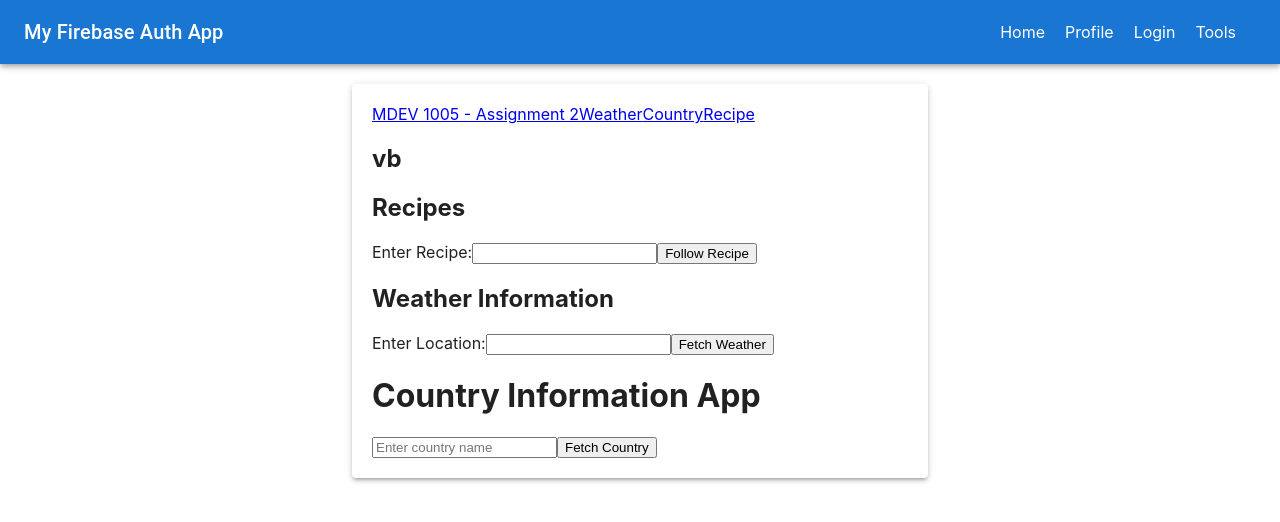
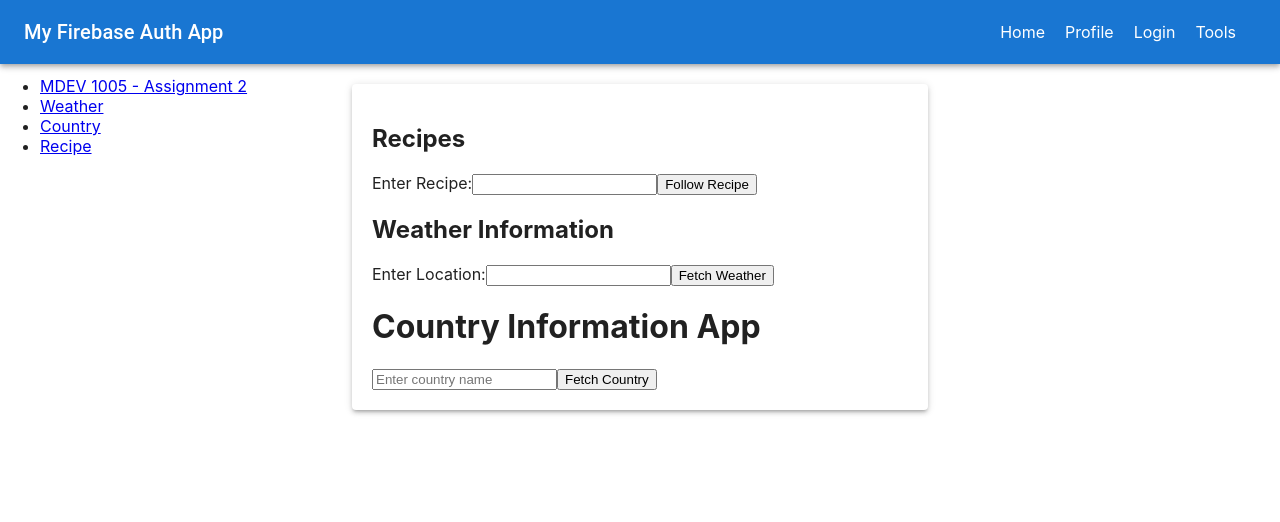
Before and after one commit to Charvi200557117/WebApplicationAssignment2, a React (Create React App) app: page /dashboard in a window 1280 px wide. Shown: the top 522 px of the page. Built offline with nearby package versions, Linux system fonts and the light colour scheme; no server answers.

Commit message:
side bar

```diff
--- a/src/Sidebar.js
+++ b/src/Sidebar.js
@@ -1,32 +1,33 @@
 import React from "react";
 import { Link } from "react-router-dom";
-// import { FontAwesomeIcon } from "@fortawesome/react-fontawesome";
-// import {
-//   faChevronRight,
-//   faChevronLeft,
-// } from "@fortawesome/free-solid-svg-icons";
 
 function Sidebar({ isDrawerOpen, toggleDrawer }) {
   return (
     <>
       <div className={`sidebar-drawer ${isDrawerOpen ? "open" : ""}`}>
-        <div className="sidebar">
-          <Link to="/"> MDEV 1005 - Assignment 2</Link>
-          <Link to="/Weather">Weather</Link>
-          <Link to="/Country">Country</Link>
-          <Link to="/Recipe">Recipe </Link>
-        </div>
+        <ul className="sidebar" style={{ position: "absolute", left: 0, top: 60 }}>
+          <li>
+            <Link to="/">MDEV 1005 - Assignment 2</Link>
+          </li>
+          <li>
+            <Link to="/Weather">Weather</Link>
+          </li>
+          <li>
+            <Link to="/Country">Country</Link>
+          </li>
+          <li>
+            <Link to="/Recipe">Recipe</Link>
+          </li>
+        </ul>
       </div>
       <div className="toggle-tab" onClick={toggleDrawer}>
-        <p>
+        {/* <p>
           {!isDrawerOpen ? (
-            // <FontAwesomeIcon icon={faChevronRight} />
-            <h2>vb</h2>
+            <h2>☰</h2>
           ) : (
-            // <FontAwesomeIcon icon={faChevronLeft} />
-            <h2>ghjso</h2>
+            <h2>☰</h2>
           )}
-        </p>
+        </p> */}
       </div>
     </>
   );
```
